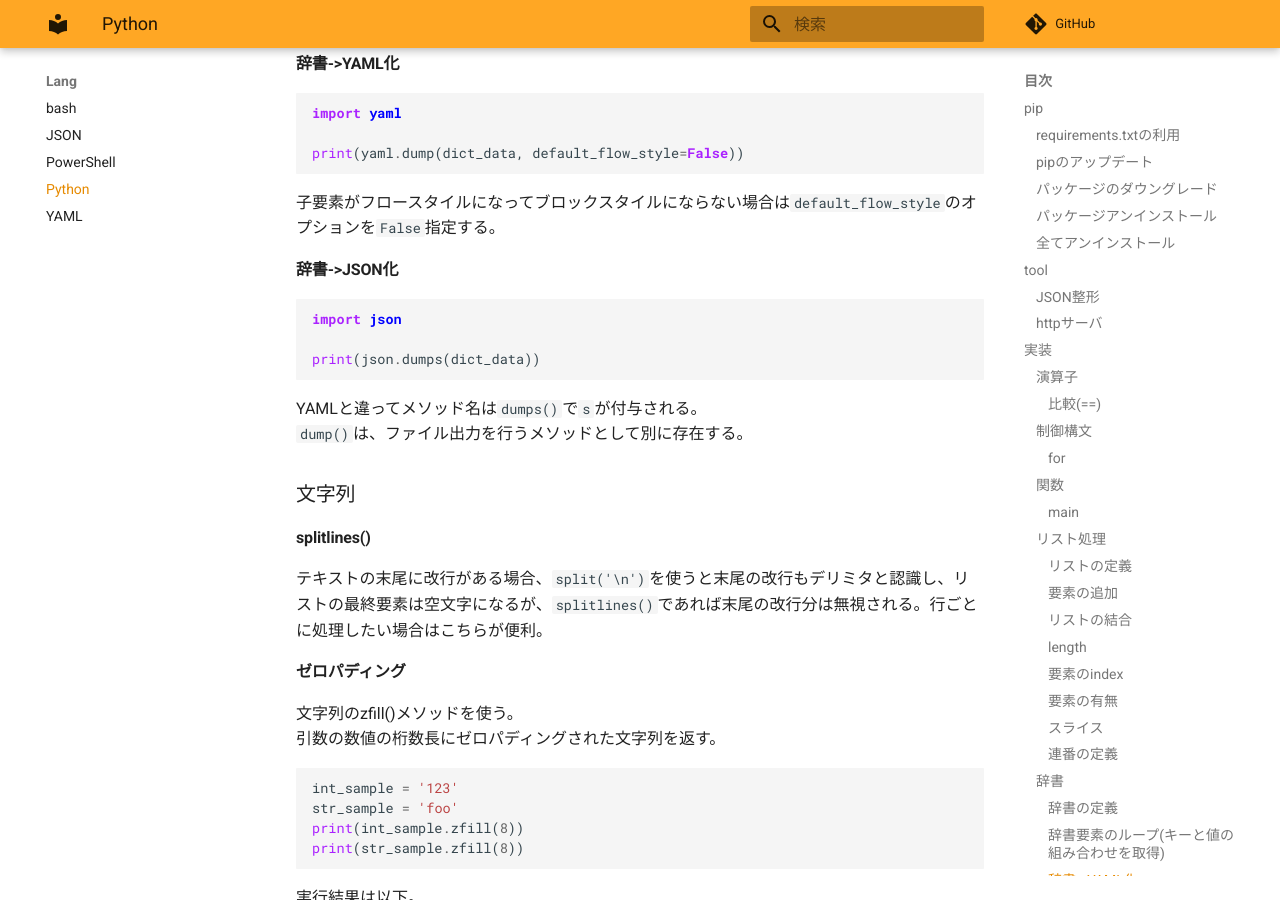
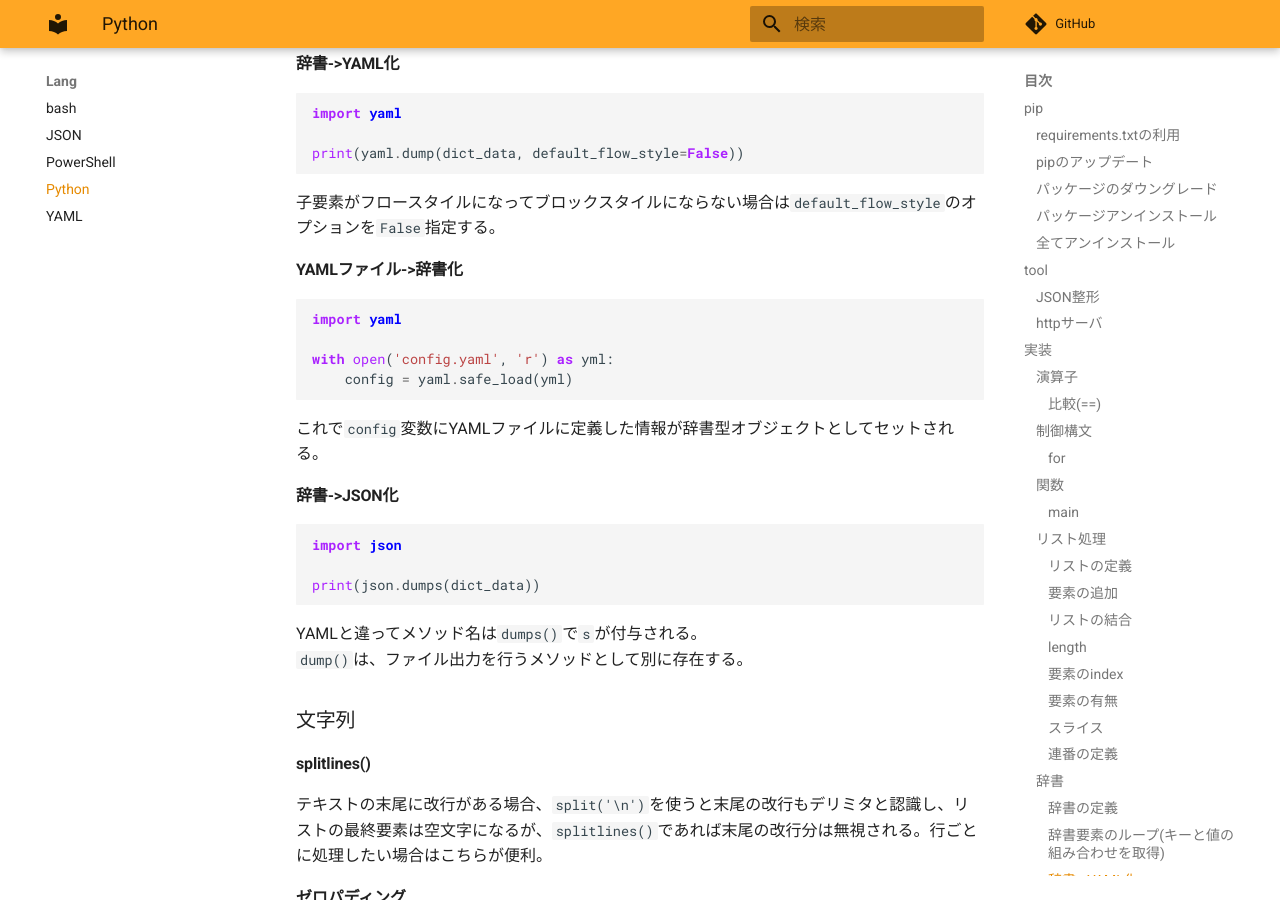
Before and after one commit to zaki-lknr/docs, an MkDocs documentation site: the page built from docs/lang/python.md, in a window 1280 px wide and 900 px high, scrolled down 6498 px. Built offline with MkDocs 1.6.1 and Material for MkDocs 9.7.7, drawn with Linux system fonts in a browser that asks for light colours; comment, search, counter and statistics services are not loaded.

Commit message:
add: lang/python: yamlファイル->辞書

````diff
--- a/docs/lang/python.md
+++ b/docs/lang/python.md
@@ -338,6 +338,17 @@ print(yaml.dump(dict_data, default_flow_style=False))
 ```
 
 子要素がフロースタイルになってブロックスタイルにならない場合は`default_flow_style`のオプションを`False`指定する。
+
+#### YAMLファイル->辞書化
+
+```python
+import yaml
+
+with open('config.yaml', 'r') as yml:
+    config = yaml.safe_load(yml)
+```
+
+これで`config`変数にYAMLファイルに定義した情報が辞書型オブジェクトとしてセットされる。
 
 #### 辞書->JSON化
 
````
